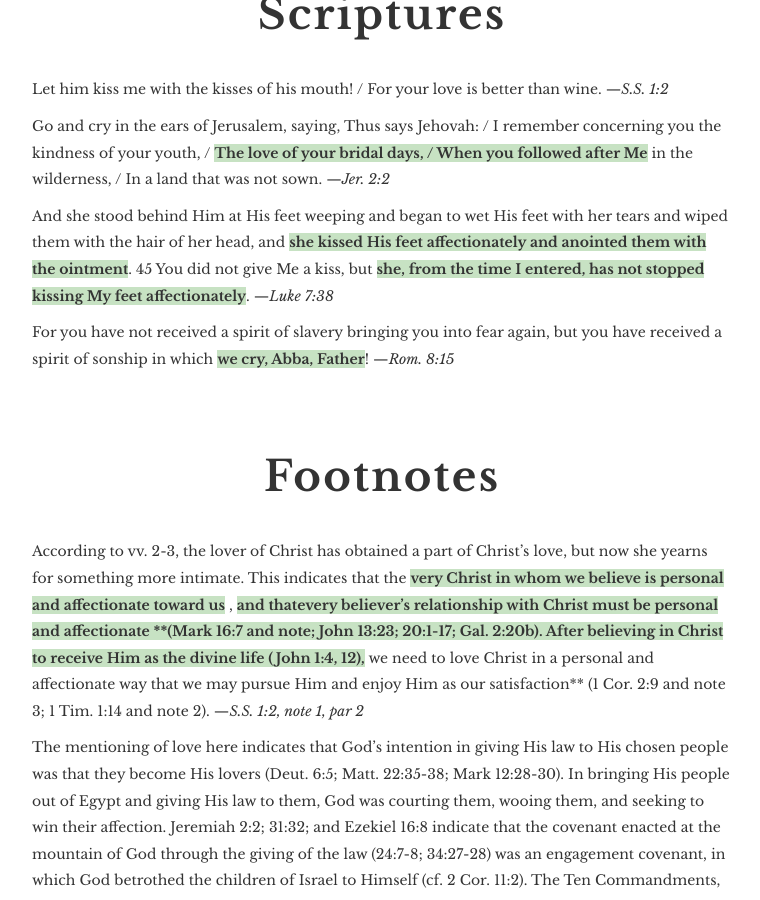
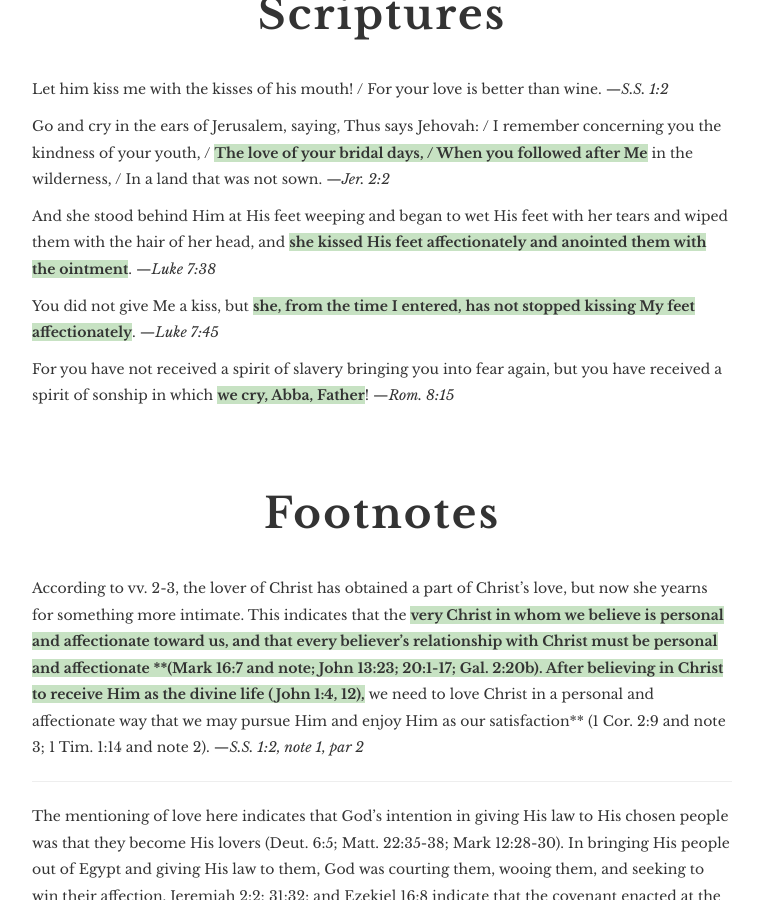
Before and after one commit to ricefield/84words, a Jekyll site: the page built from _words/06-affectionate.md, in a window 1280 px wide and 900 px high, scrolled down 439 px. Shown: the whole window, without its empty margins (258-1018 px from the left). Built offline with Jekyll 4.4.1, drawn with Linux system fonts in a browser that asks for light colours; nearby versions of some CDN libraries; some web fonts are replaced; library files that are not in the unit come from our copies; Markdown is read by kramdown in place of the engine named in the settings; some of the changed lines change nothing that is shown; some of the changed text lies outside the part shown.

Commit message:
updated verses and attribution

```diff
--- a/_words/06-affectionate.md
+++ b/_words/06-affectionate.md
@@ -2,6 +2,7 @@
 layout: word
 title: Affectionate
 categories: first
+published: true
 ---
 
 ##Scriptures
@@ -12,34 +13,41 @@ Let him kiss me with the kisses of his mouth! / For your love is better than win
 Go and cry in the ears of Jerusalem, saying, Thus says Jehovah: / I remember concerning you the kindness of your youth, / **The love of your bridal days, / When you followed after Me** in the wilderness, / In a land that was not sown.
 ---_Jer. 2:2_
 
-And she stood behind Him at His feet weeping and began to wet His feet with her tears and wiped them with the hair of her head, and **she kissed His feet affectionately and anointed them with the ointment**. 45 You did not give Me a kiss, but **she, from the time I entered, has not stopped kissing My feet affectionately**.
+And she stood behind Him at His feet weeping and began to wet His feet with her tears and wiped them with the hair of her head, and **she kissed His feet affectionately and anointed them with the ointment**.
 ---_Luke 7:38_
+
+You did not give Me a kiss, but **she, from the time I entered, has not stopped kissing My feet affectionately**.
+---_Luke 7:45_
 
 For you have not received a spirit of slavery bringing you into fear again, but you have received a spirit of sonship in which **we cry, Abba, Father**!
 ---_Rom. 8:15_
 
 ## Footnotes
 
-According to vv. 2-3, the lover of Christ has obtained a part of Christ's love, but now she yearns for something more intimate. This indicates that the **very Christ in whom we believe is personal and affectionate toward us** , **and that****every believer's relationship with Christ must be personal and affectionate **(Mark 16:7 and note; John 13:23; 20:1-17; Gal. 2:20b). After believing in Christ to receive Him as the divine life (John 1:4, 12),** we need to love Christ in a personal and affectionate way that we may pursue Him and enjoy Him as our satisfaction** (1 Cor. 2:9 and note 3; 1 Tim. 1:14 and note 2).
+According to vv. 2-3, the lover of Christ has obtained a part of Christ's love, but now she yearns for something more intimate. This indicates that the **very Christ in whom we believe is personal and affectionate toward us, and that every believer's relationship with Christ must be personal and affectionate **(Mark 16:7 and note; John 13:23; 20:1-17; Gal. 2:20b). After believing in Christ to receive Him as the divine life (John 1:4, 12),** we need to love Christ in a personal and affectionate way that we may pursue Him and enjoy Him as our satisfaction** (1 Cor. 2:9 and note 3; 1 Tim. 1:14 and note 2).
 ---_S.S. 1:2, note 1, par 2_
+
+---
 
 The mentioning of love here indicates that God's intention in giving His law to His chosen people was that they become His lovers (Deut. 6:5; Matt. 22:35-38; Mark 12:28-30). In bringing His people out of Egypt and giving His law to them, God was courting them, wooing them, and seeking to win their affection. Jeremiah 2:2; 31:32; and Ezekiel 16:8 indicate that the covenant enacted at the mountain of God through the giving of the law (24:7-8; 34:27-28) was an engagement covenant, in which God betrothed the children of Israel to Himself (cf. 2 Cor. 11:2). The Ten Commandments, especially the first five, gave the terms of the engagement between God and His people. The highest function of the law is to bring God's chosen people into oneness with Him, as a wife is brought into oneness with her husband (cf. Gen. 2:24; Rev. 22:17). In order for God and His people to be one, there must be a mutual love between them (John 14:21, 23). **The love between God and His people unfolded in the Bible is primarily like the affectionate love between a man and a woman (Jer. 2:2; 31:3). As God's people love God and spend time to fellowship with Him in His word, God infuses them with His divine element, making them one with Him as His spouse, the same as He is in life, nature, and expression** (Gen. 2:18-25 and notes).
 ---_Exo 20:6, note 2, par. 1_
+
+---
 
 Abba is an Aramaic word, and Father is the translation of the Greek word Pater. Such a term was used first by the Lord Jesus in Gethsemane while He was praying to the Father (Mark 14:36). The combining of the Aramaic title with the Greek title expresses a stronger affection in crying to the Father. **Such an affectionate cry implies an intimate relationship in life between a genuine son and a begetting father.**
 ---_Gal 4:6, note 4_
 
 ## Ministry Exceprts
 
-The entire Bible is a divine romance. This means that the Bible is a very romantic book. This is true in particular of Song of Songs. Certain modernists doubt whether Song of Songs should be included in the Bible. Even some proper Christian teachers have had doubts about this book. When I was young, I also wondered why such a book is in the Bible, a book concerned with a romance between a man and a woman. This book is a portrait of the love relationship between us and Christ. According to Song of Songs, our relationship with the Lord should be very romantic. If there is no romance between us and the Lord Jesus, then we are religious Christians, not romantic Christians. If you wish to know what I mean by romance, I would encourage you to read and pray-read Song of Songs **. Pray-reading this book of romance will cause you to become romantic with the Lord. You will be beside yourself with love for Him. The Bible is a divine romance, and our relationship with the Lord should become more and more romantic**(_Life-Study of Exodus_, Chapter 5).
+The entire Bible is a divine romance. This means that the Bible is a very romantic book. This is true in particular of Song of Songs. Certain modernists doubt whether Song of Songs should be included in the Bible. Even some proper Christian teachers have had doubts about this book. When I was young, I also wondered why such a book is in the Bible, a book concerned with a romance between a man and a woman. This book is a portrait of the love relationship between us and Christ. According to Song of Songs, our relationship with the Lord should be very romantic. If there is no romance between us and the Lord Jesus, then we are religious Christians, not romantic Christians. If you wish to know what I mean by romance, I would encourage you to read and pray-read Song of Songs **. Pray-reading this book of romance will cause you to become romantic with the Lord. You will be beside yourself with love for Him. The Bible is a divine romance, and our relationship with the Lord should become more and more romantic**(_Life-Study of Exodus_, msg. 55, pp. 648-649).
 
 ---
 
-John Nelson Darby, who lived to be eighty-four and never married, **had such a love full of affection**. One night in his old age, he was staying alone in a hotel, and at bedtime he said, "Lord, I still love You." When I read about this, I was **deeply touched, desiring to have such an affectionate love for the Lord Jesus**. Now I can testify that, as an elderly person, I love Him much more than I did when I was young. **Recently I had a time of intimate, affectionate prayer to the Lord regarding a certain matter, and in my prayer I told Him, "Lord Jesus, I love You." As I was praying, I fell in love with the Lord Jesus once again** (_Life-Study of Psalms_, Chapter 20).
+John Nelson Darby, who lived to be eighty-four and never married, **had such a love full of affection**. One night in his old age, he was staying alone in a hotel, and at bedtime he said, "Lord, I still love You." When I read about this, I was **deeply touched, desiring to have such an affectionate love for the Lord Jesus**. Now I can testify that, as an elderly person, I love Him much more than I did when I was young. **Recently I had a time of intimate, affectionate prayer to the Lord regarding a certain matter, and in my prayer I told Him, "Lord Jesus, I love You." As I was praying, I fell in love with the Lord Jesus once again** (_Life-Study of Psalms_, msg. 20, pp. 250-251).
 
 ---
 
-The apostle John could lie on the Lord's bosom (John 13:23). How personal and affectionate that was! The very God, the very Lord whom we seek, sets up a feast and invites us to feast with Him (Rev. 3:20). **We must have such a personal and affectionate contact with Him.** If we mail someone a letter, that affects him in a certain way. **But if we come to him with a personal visitation and an affectionate contact, that makes a great difference** (_Crystallization-Study of Song of Songs_, Chapter 1).
+The apostle John could lie on the Lord's bosom (John 13:23). How personal and affectionate that was! The very God, the very Lord whom we seek, sets up a feast and invites us to feast with Him (Rev. 3:20). **We must have such a personal and affectionate contact with Him.** If we mail someone a letter, that affects him in a certain way. **But if we come to him with a personal visitation and an affectionate contact, that makes a great difference** (_Crystallization-Study of Song of Songs_, p. 14).
 
 
 ## Hymns
@@ -81,7 +89,7 @@ The apostle John could lie on the Lord's bosom (John 13:23). How personal and af
 
 ---
 
-### The Divine Romance, s. 4
+### Divine Romance, s. 4
 
 <pre>
 4. Lord, in this close sweet fellowship,
```
